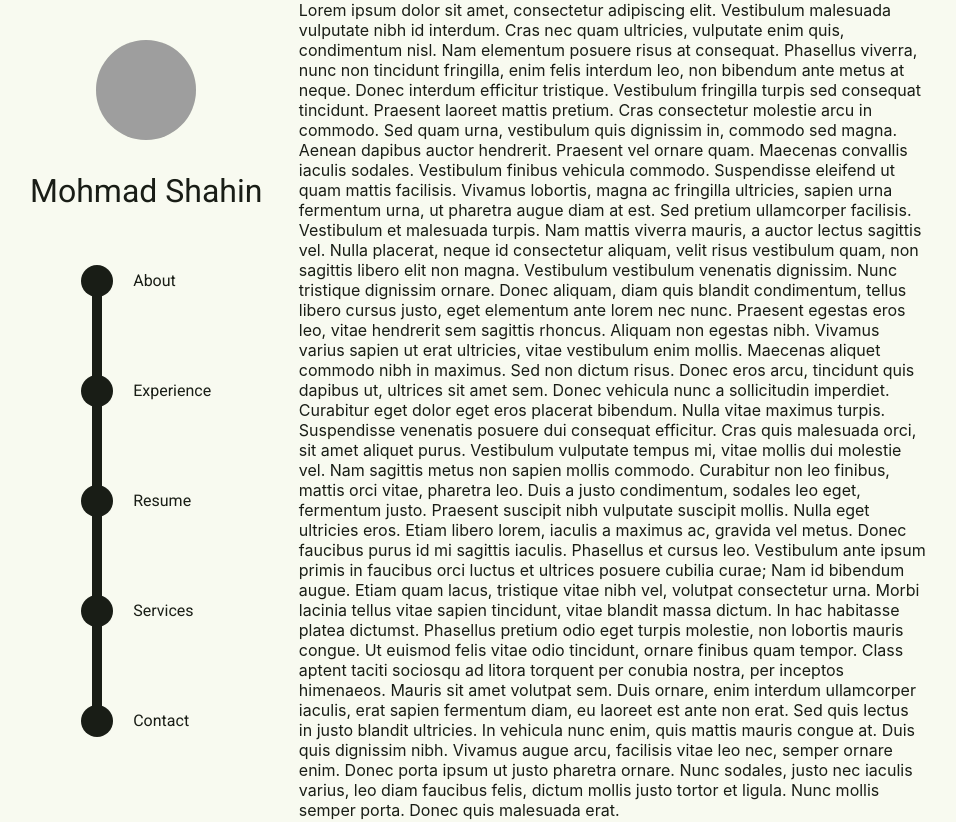
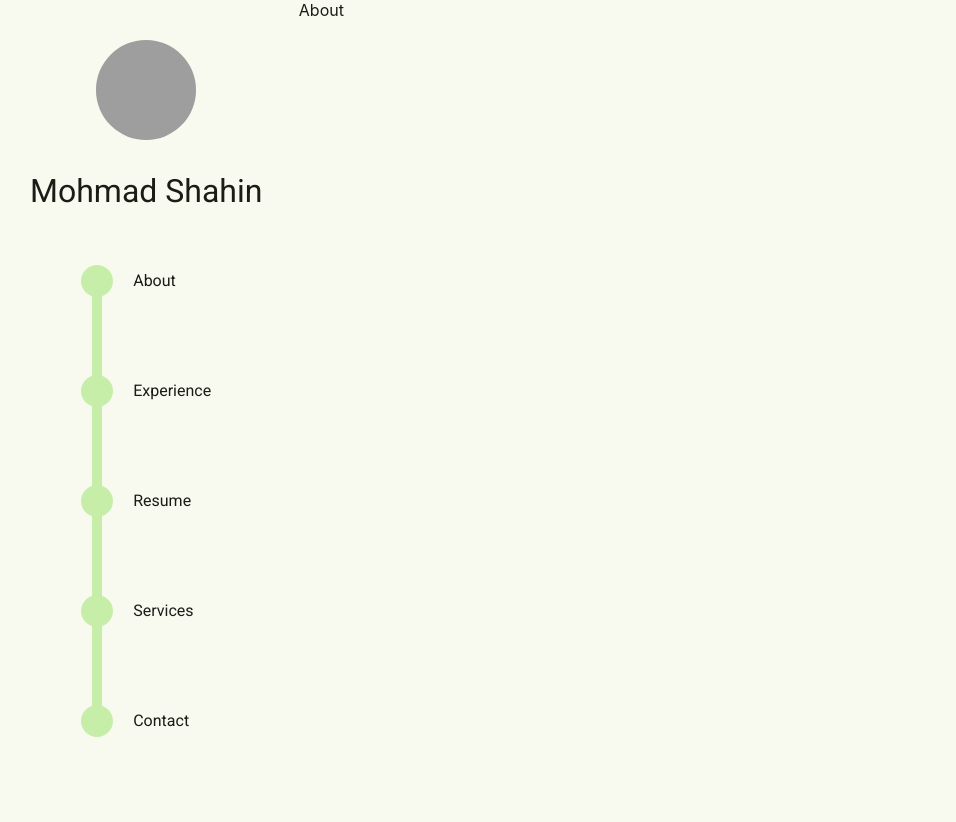
Before and after one commit to mshah21202/shahin-portfolio, a React (Create React App) app: page / in a window 1280 px wide. Shown: the top 822 px of the page, without its empty margins (162-1118 px from the left). Built offline with nearby package versions, Linux system fonts and the light colour scheme; grey boxes are pictures that could not be loaded.

Commit message:
Finished progress bar

```diff
--- a/src/components/Info/Info.js
+++ b/src/components/Info/Info.js
@@ -3,15 +3,16 @@ import styles from "./Info.module.css"
 const Info = () => {
     return (
         <div className={`${styles.info}`}>
-Lorem ipsum dolor sit amet, consectetur adipiscing elit. Vestibulum malesuada vulputate nibh id interdum. Cras nec quam ultricies, vulputate enim quis, condimentum nisl. Nam elementum posuere risus at consequat. Phasellus viverra, nunc non tincidunt fringilla, enim felis interdum leo, non bibendum ante metus at neque. Donec interdum efficitur tristique. Vestibulum fringilla turpis sed consequat tincidunt. Praesent laoreet mattis pretium. Cras consectetur molestie arcu in commodo. Sed quam urna, vestibulum quis dignissim in, commodo sed magna. Aenean dapibus auctor hendrerit. Praesent vel ornare quam. Maecenas convallis iaculis sodales. Vestibulum finibus vehicula commodo.
-
-Suspendisse eleifend ut quam mattis facilisis. Vivamus lobortis, magna ac fringilla ultricies, sapien urna fermentum urna, ut pharetra augue diam at est. Sed pretium ullamcorper facilisis. Vestibulum et malesuada turpis. Nam mattis viverra mauris, a auctor lectus sagittis vel. Nulla placerat, neque id consectetur aliquam, velit risus vestibulum quam, non sagittis libero elit non magna. Vestibulum vestibulum venenatis dignissim. Nunc tristique dignissim ornare. Donec aliquam, diam quis blandit condimentum, tellus libero cursus justo, eget elementum ante lorem nec nunc. Praesent egestas eros leo, vitae hendrerit sem sagittis rhoncus. Aliquam non egestas nibh.
-
-Vivamus varius sapien ut erat ultricies, vitae vestibulum enim mollis. Maecenas aliquet commodo nibh in maximus. Sed non dictum risus. Donec eros arcu, tincidunt quis dapibus ut, ultrices sit amet sem. Donec vehicula nunc a sollicitudin imperdiet. Curabitur eget dolor eget eros placerat bibendum. Nulla vitae maximus turpis. Suspendisse venenatis posuere dui consequat efficitur. Cras quis malesuada orci, sit amet aliquet purus. Vestibulum vulputate tempus mi, vitae mollis dui molestie vel. Nam sagittis metus non sapien mollis commodo. Curabitur non leo finibus, mattis orci vitae, pharetra leo. Duis a justo condimentum, sodales leo eget, fermentum justo. Praesent suscipit nibh vulputate suscipit mollis. Nulla eget ultricies eros.
-
-Etiam libero lorem, iaculis a maximus ac, gravida vel metus. Donec faucibus purus id mi sagittis iaculis. Phasellus et cursus leo. Vestibulum ante ipsum primis in faucibus orci luctus et ultrices posuere cubilia curae; Nam id bibendum augue. Etiam quam lacus, tristique vitae nibh vel, volutpat consectetur urna. Morbi lacinia tellus vitae sapien tincidunt, vitae blandit massa dictum. In hac habitasse platea dictumst. Phasellus pretium odio eget turpis molestie, non lobortis mauris congue.
-
-Ut euismod felis vitae odio tincidunt, ornare finibus quam tempor. Class aptent taciti sociosqu ad litora torquent per conubia nostra, per inceptos himenaeos. Mauris sit amet volutpat sem. Duis ornare, enim interdum ullamcorper iaculis, erat sapien fermentum diam, eu laoreet est ante non erat. Sed quis lectus in justo blandit ultricies. In vehicula nunc enim, quis mattis mauris congue at. Duis quis dignissim nibh. Vivamus augue arcu, facilisis vitae leo nec, semper ornare enim. Donec porta ipsum ut justo pharetra ornare. Nunc sodales, justo nec iaculis varius, leo diam faucibus felis, dictum mollis justo tortor et ligula. Nunc mollis semper porta. Donec quis malesuada erat.
+            <div id="About">About</div>
+            <div style={{height: '200vh'}}></div>
+            <div id="Experience">Experience</div>
+            <div style={{height: '50vh'}}></div>
+            <div id="Resume">Resume</div>
+            <div style={{height: '150vh'}}></div>
+            <div id="Services">Services</div>
+            <div style={{height: '20vh'}}></div>
+            <div id="Contact">Contact</div>
+            <div style={{height: '30vh'}}></div>
         </div>
     );
 }
--- a/src/components/Navigation/Navigation.js
+++ b/src/components/Navigation/Navigation.js
@@ -1,4 +1,5 @@
 import styles from './Navigation.module.css'
+import infoStyles from '../Info/Info.module.css'
 import Column from '../Layout/Column/Column'
 import typography from '../../theme/typography.module.css'
 import Row from '../Layout/Row/Row'
@@ -10,16 +11,76 @@ import { useEffect, useState } from "react";
 const Navigation = ({items}) => {
     const [scrollTop, setScrollTop] = useState(0);
 
+    var itemsInDiv = Array(items)[0].map((value) => {
+        return <div className={`${styles.link} ${typography['title-medium']}`}>{value}</div>
+    });
+    var indicators = [];
+    itemsInDiv.forEach((value) => {
+        indicators.push(<div className={`${styles.indicator}`}></div>)
+    });
+
+    function calculatePercentage(distances, scroll, scrollMax) {
+        let k = distances.length;
+
+        // Handle edge case where scroll is greater than or equal to scrollMax
+        if (scroll >= scrollMax - 150) {
+            return 100;
+        }
+
+        // Handle edge case where scroll is less than the first distance
+        if (scroll <= distances[0]) {
+            return 0;
+        }
+
+        // Find the interval where scroll fits and perform linear interpolation
+        for (let i = 0; i < k - 1; i++) {
+            if (scroll <= distances[i + 1]) {
+                let percentagePerStep = 100 / (k - 1);
+                let stepPercentage = percentagePerStep * (i + (scroll - distances[i]) / (distances[i + 1] - distances[i]));
+                return stepPercentage;
+            }
+        }
+
+        // Edge case where scroll is larger than all distances but less than scrollMax
+        return 100 / (k - 1) * (k - 1);
+    }
+
+    var getElemDistance = function ( elem ) {
+        var location = 0;
+        if (elem.offsetParent) {
+            do {
+                location += elem.offsetTop;
+                elem = elem.offsetParent;
+            } while (elem);
+        }
+        return location >= 0 ? location : 0;
+    };
+
     const onScroll = () => {
-        // This will calculate how many pixels the page is vertically
-        const winScroll = window.scrollY;
-        // This is responsible for subtracticing the total height of the page - where the users page is scrolled to
-        const height =
-          document.documentElement.scrollHeight -
-          document.documentElement.clientHeight;
+        // Get sections element
+        var sectionsDistance = [];
+        var sections = document.querySelectorAll(`div.${infoStyles.info} > div[id]`)
 
-        // This will calculate the final total of the percentage of how much the user has scrolled.
-        const scrolled = (winScroll / height) * 95;
+        sections.forEach((section, index) => {
+            sectionsDistance.push(getElemDistance(section) - 150);
+        });
+
+        var scrollMax = document.documentElement.scrollHeight - document.documentElement.clientHeight - 1
+
+        // Map each section's scroll position to a percentage value based on the section's order
+        var scrolled = calculatePercentage(sectionsDistance, window.scrollY, scrollMax);
+
+        // Get indicators
+        var indicators = document.querySelectorAll(`div.${styles.indicator}`);
+
+        // Apply active to indicator if scrolled >= index*(100/(number of indicators))
+        indicators.forEach((indicator, index) => {
+            if (scrolled >= index*(100/(indicators.length-1))) {
+                indicator.classList.add(`${styles.active}`);
+            } else {
+                indicator.classList.remove(`${styles.active}`);
+            }
+        });
 
         setScrollTop(scrolled);
     };
@@ -32,20 +93,14 @@ const Navigation = ({items}) => {
         return () => window.removeEventListener("scroll", onScroll);
     }, []);
 
-    var itemsInDiv = Array(items)[0].map((value) => {
-        return <div className={`${styles.link} ${typography['title-medium']}`}>{value}</div>
-    });
-    var indicators = [];
-    itemsInDiv.forEach((value) => {
-        indicators.push(<div className={`${styles.indicator}`}></div>)
-    });
+
     return (
         <div className={`${styles.navigation}`}>
             <Column expanded={true}>
                 <Row mainAxisAlignment={MainAxisAlignment.center} stretch={true}>
                     <Column mainAxisAlignment={MainAxisAlignment.spaceBetween} crossAxisAlignment={CrossAxisAlignment.center} expanded={true}>
                         <div className={`${styles.progress}`}></div>
-                        <div className={`${styles.progress} ${styles.active}`} style={{height: `${scrollTop}%`, transition: 'all 0s'}}></div>
+                        <div className={`${styles.progress} ${styles.active}`} style={{transform: `scaleY(${scrollTop/100})`}}></div>
                         {indicators}
                     </Column>
                     <div style={{width:'20px'}}></div>
--- a/src/components/Navigation/Navigation.module.css
+++ b/src/components/Navigation/Navigation.module.css
@@ -7,9 +7,11 @@
 }
 
 .navigation .indicator {
+    transition: all 0.3s ease;
     width: 4vh;
     height: 4vh;
     border-radius: 20px;
+    z-index: 1;
     background-color: var(--on-background);
 }
 
@@ -33,4 +35,7 @@
 
 .progress.active {
     background-color: var(--primary-container);
+    width: 10px;
+    transform-origin: 0% 0%;
+    transition: all 0.3s ease
 }
```
